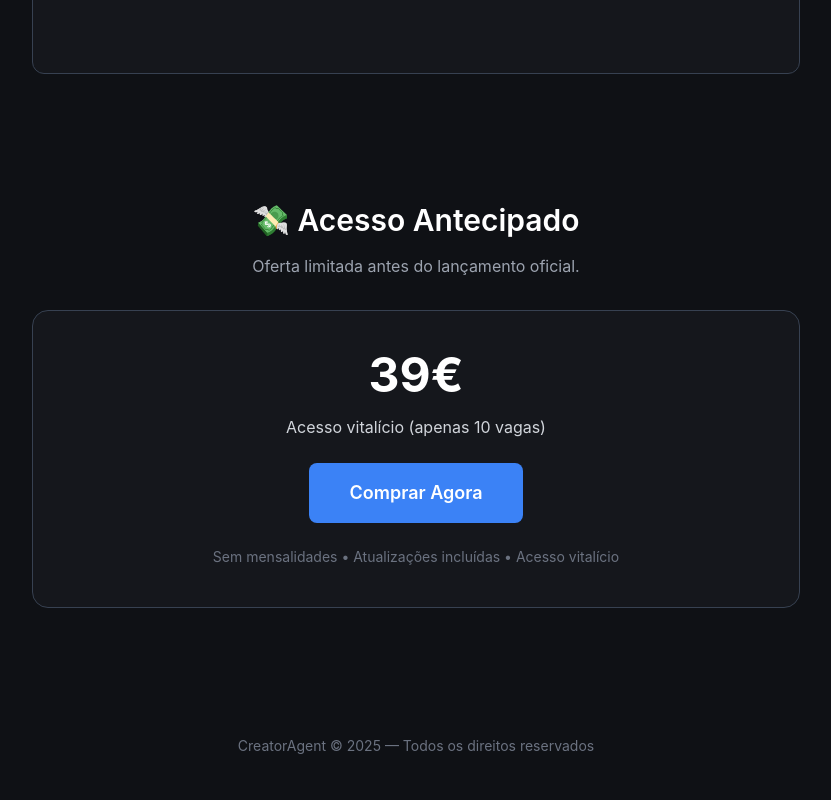
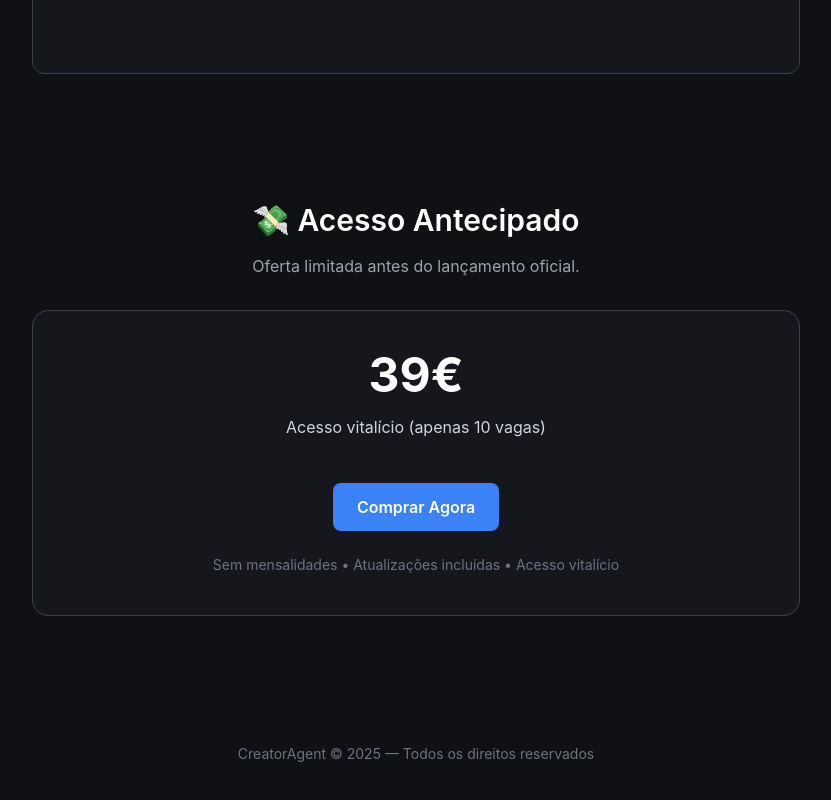
Before and after one commit to user0208308930298929832/creatoragentholder, a Next.js app: page / in a window 1280 px wide. Shown: the part 1025-1825 px from the top of the page, without its empty margins (224-1055 px from the left). Built offline with nearby package versions, Linux system fonts and the light colour scheme.

Commit message:
Update page.tsx

```diff
--- a/app/page.tsx
+++ b/app/page.tsx
@@ -74,11 +74,24 @@ export default function Home() {
           <h3 className="text-5xl font-bold mb-4">39€</h3>
           <p className="text-gray-300 mb-6">Acesso vitalício (apenas 10 vagas)</p>
 
-          <a href="#">
-            <button className="px-10 py-4 text-lg rounded-lg bg-blue-500 hover:bg-blue-600 transition font-semibold">
-              Comprar Agora
-            </button>
-          </a>
+          <a
+  href="https://buy.stripe.com/8x214ndFx2t13smdKkbEA00"
+  target="_blank"
+  rel="noopener noreferrer"
+  style={{
+    backgroundColor: "#3b82f6",
+    padding: "12px 24px",
+    borderRadius: "8px",
+    color: "#fff",
+    fontWeight: "600",
+    fontSize: "1rem",
+    textDecoration: "none",
+    display: "inline-block",
+    marginTop: "20px",
+  }}
+>
+  Comprar Agora
+</a>
 
           <p className="text-gray-500 text-sm mt-6">
             Sem mensalidades • Atualizações incluídas • Acesso vitalício
```
